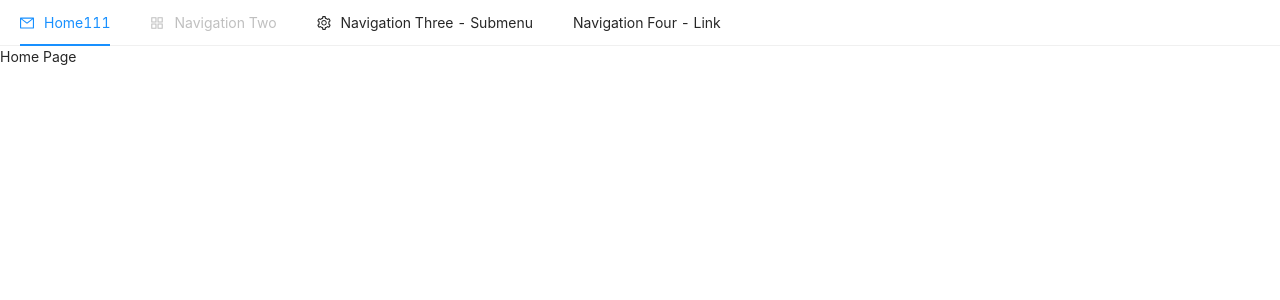
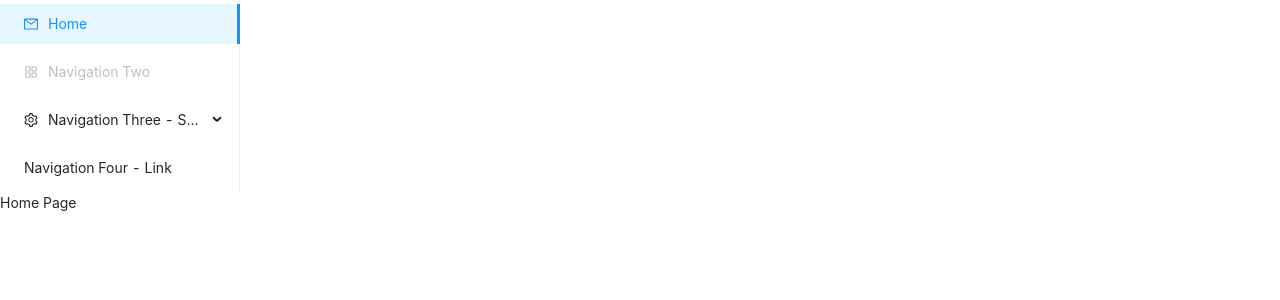
Before and after one commit to ghostjzf/react-app-new, a React app: page / in a window 1280 px wide. Shown: the top 300 px of the page. Built offline with nearby package versions, Linux system fonts and the light colour scheme.

Commit message:
feat: 增加全局翻译函数声明

```diff
--- a/global.d.ts
+++ b/global.d.ts
@@ -1,3 +1 @@
-interface Window {
-  $t: (key: string) => string;
-}
+declare function __(key: string): string;
--- a/package.json
+++ b/package.json
@@ -58,8 +58,10 @@
     },
     "dependencies": {
         "@ant-design/icons": "^4.2.1",
+        "@types/lodash-es": "^4.17.4",
         "antd": "^4.5.1",
         "core-js": "^3.6.5",
+        "lodash-es": "^4.17.20",
         "moment": "^2.27.0",
         "react": "^16.13.1",
         "react-dom": "^16.13.1",
--- a/scripts/start.js
+++ b/scripts/start.js
@@ -21,7 +21,7 @@ app.use(hotInstance);
 app.use(express.static(config.output.path));
 
 app.get("/*", function (req, res) {
-  res.sendFile("index.html");
+  res.sendFile("/index.html");
 });
 
 app.listen(3000, (err) => {
--- a/src/App.tsx
+++ b/src/App.tsx
@@ -8,8 +8,10 @@ export default function App() {
   return (
     <div className="app-wrap">
       <BrowserRouter>
-        <Header />
-        <Content />
+        <div>
+          <Header />
+          <Content />
+        </div>
       </BrowserRouter>
     </div>
   );
--- a/src/Header.tsx
+++ b/src/Header.tsx
@@ -1,27 +1,23 @@
-import React, { useState } from "react";
-import { Menu } from "antd";
-import {
-  MailOutlined,
-  AppstoreOutlined,
-  SettingOutlined,
-} from "@ant-design/icons";
-import { NavLink } from "react-router-dom";
+import React, { useState } from 'react';
+import { Menu } from 'antd';
+import { MailOutlined, AppstoreOutlined, SettingOutlined } from '@ant-design/icons';
+import { NavLink } from 'react-router-dom';
 
 const { SubMenu } = Menu;
 
 const Header = () => {
-  const [current, setCurrent] = useState<string>("mail");
+    const [current, setCurrent] = useState<string>('mail');
 
     const handleClick = (e: any) => {
-    console.log($t("首页"));
-    console.log("click ", e);
+        console.log(__('首页'));
+        console.log('click ', e);
         setCurrent(e.key);
     };
 
     return (
-    <Menu onClick={handleClick} selectedKeys={[current]} mode="horizontal">
+        <Menu onClick={handleClick} selectedKeys={[current]} mode="inline" style={{ width: '240px' }}>
             <Menu.Item key="mail" icon={<MailOutlined />}>
-        <NavLink to="/">{$t("首页")}</NavLink>
+                <NavLink to="/">{__('首页')}</NavLink>
             </Menu.Item>
             <Menu.Item key="app" disabled icon={<AppstoreOutlined />}>
                 Navigation Two
--- a/src/index.tsx
+++ b/src/index.tsx
@@ -1,18 +1,17 @@
-import React from "react";
-import ReactDOM from "react-dom";
-import App from "./App";
-import US from "./locales/en_US.json";
-import "./index.scss";
+import React from 'react';
+import ReactDOM from 'react-dom';
+import App from './App';
+import US from './locales/en_US.json';
+import './index.scss';
 
-console.log(US.首页);
-window.$t = $t;
-
-function $t(key: string) {
-  return (US as any)[key];
+function __(key: string) {
+    return (US as any)[key];
 }
 
-ReactDOM.render(<App />, document.getElementById("root"));
+window.__ = __;
+
+ReactDOM.render(<App />, document.getElementById('root'));
 
 if ((module as any).hot) {
-  (module as any).hot.accept();
+    (module as any).hot.accept();
 }
--- a/src/locales/en_US.json
+++ b/src/locales/en_US.json
@@ -1,3 +1,3 @@
 {
-  "首页": "Home111"
+    "首页": "Home"
 }
--- a/tsconfig.json
+++ b/tsconfig.json
@@ -15,5 +15,5 @@
         "noEmit": true,
         "jsx": "react"
     },
-  "include": ["src"]
+    "exclude": ["scripts", "dist", "node_modules"]
 }
```
Also changed, not shown: src/utils/patterns/index.js (added, +40 -0 lines), src/components/Modal/index.tsx (added), 1 other file (tests, documents, lock files or other folders). Lines whose indentation alone changed are shown as unchanged.
